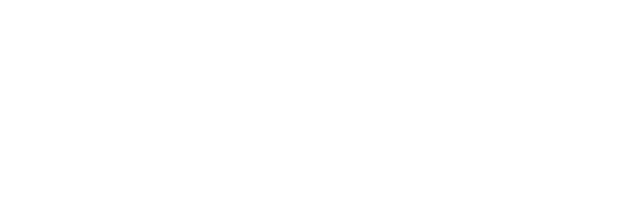
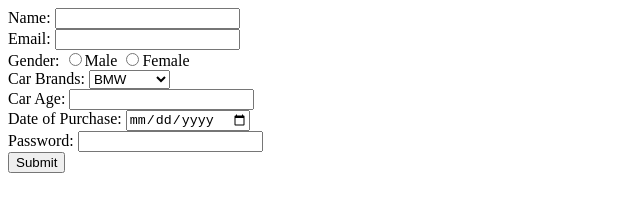
Before and after one commit to acciojob/car-insurance-form-debayudh2001, a website: page main.html in a window 1280 px wide. Shown: the whole page, without its empty margins (0-640 px from the left). Drawn offline with Linux system fonts and the light colour scheme.

Commit message:
created a submission

```diff
--- a/main.html
+++ b/main.html
@@ -8,6 +8,29 @@
 
 <body>
 	<!-- the entire body must be written by student -->
+	<form method="post">
+	<label for="name">Name:</label>
+	<input id="name" type="text" required><br>
+	<label for="email">Email:</label>
+	<input id="email" type="email" required><br>
+	<label for="gender">Gender:</label>
+	<input name="gender" type="radio" required><span>Male</span>
+	<input name="gender" type="radio" required><span>Female</span><br>
+	<label for="cars">Car Brands:</label>
+	<select id="cars">
+		<option value="BMW">BMW</option>
+		<option value="Audi">Audi</option>
+		<option value="Mercedez">Mercedez</option>
+	</select><br>
+	<label for="carage">Car Age:</label>
+	<input id="carage" type="number" required><br>
+	<label for="dop">Date of Purchase:</label>
+	<input id="dop" type="date" required><br>
+	<label for="password">Password:</label>
+	<input id="password" type="password" required><br>
+	<button type="submit">Submit</button>
+    </form>
+
     <script type="text/javascript" src="./script.js">
 </script>
 
```
